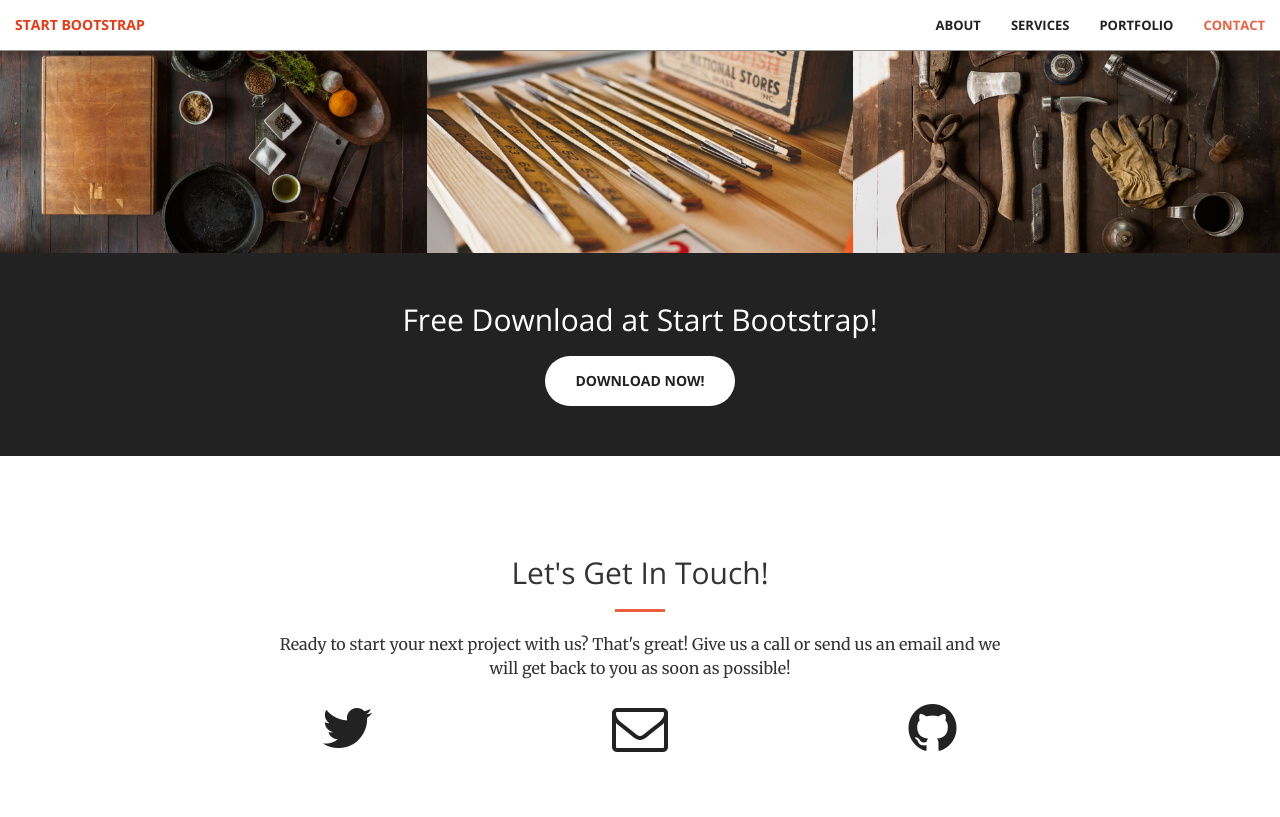
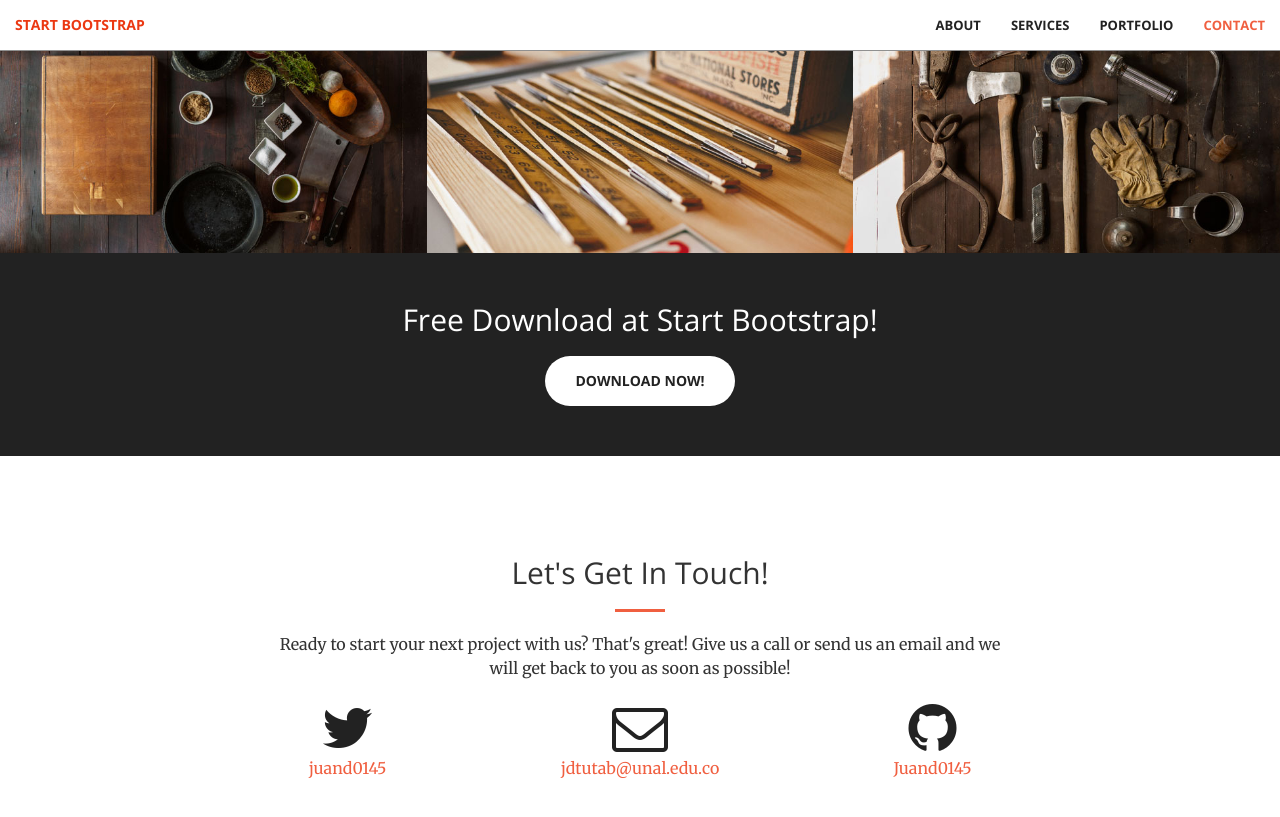
Before and after one commit to Juand0145/Juand0145.github.io, a Jekyll site: the page built from index.html, in a window 1280 px wide and 900 px high, scrolled down 1981 px. Shown: the top 817 px of the window. Built offline with Jekyll 4.4.1, drawn with Linux system fonts in a browser that asks for light colours.

Commit message:
[Fixing some issues]

```diff
--- a/_config.yml
+++ b/_config.yml
@@ -1,12 +1,12 @@
 # Site settings
-title:
-email:
+title:  POrtfolio Juan DAvid
+email: jdtutab@unal.edu.co
 description: > # this means to ignore newlines until "baseurl:"
 baseurl: "" # the subpath of your site, e.g. /blog/
 url: "" # the base hostname & protocol for your site
 
-twitter_username:
-github_username:
+twitter_username: juand0145
+github_username:  Juand0145
 
 # Build settings
 markdown: kramdown
```
